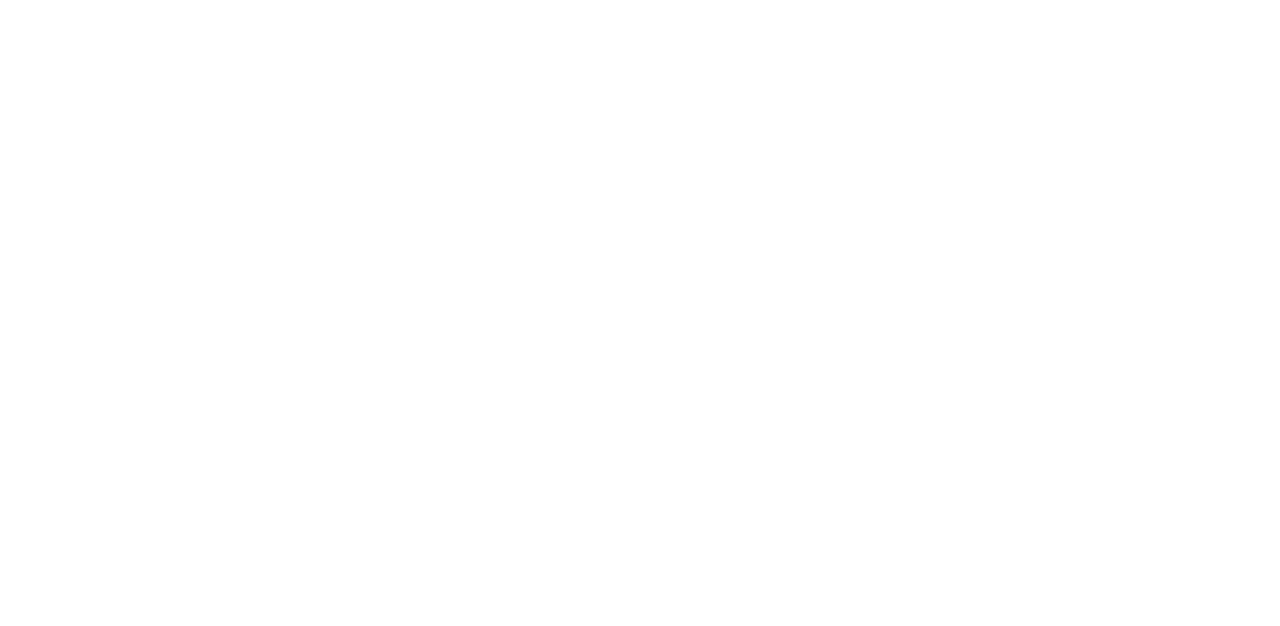
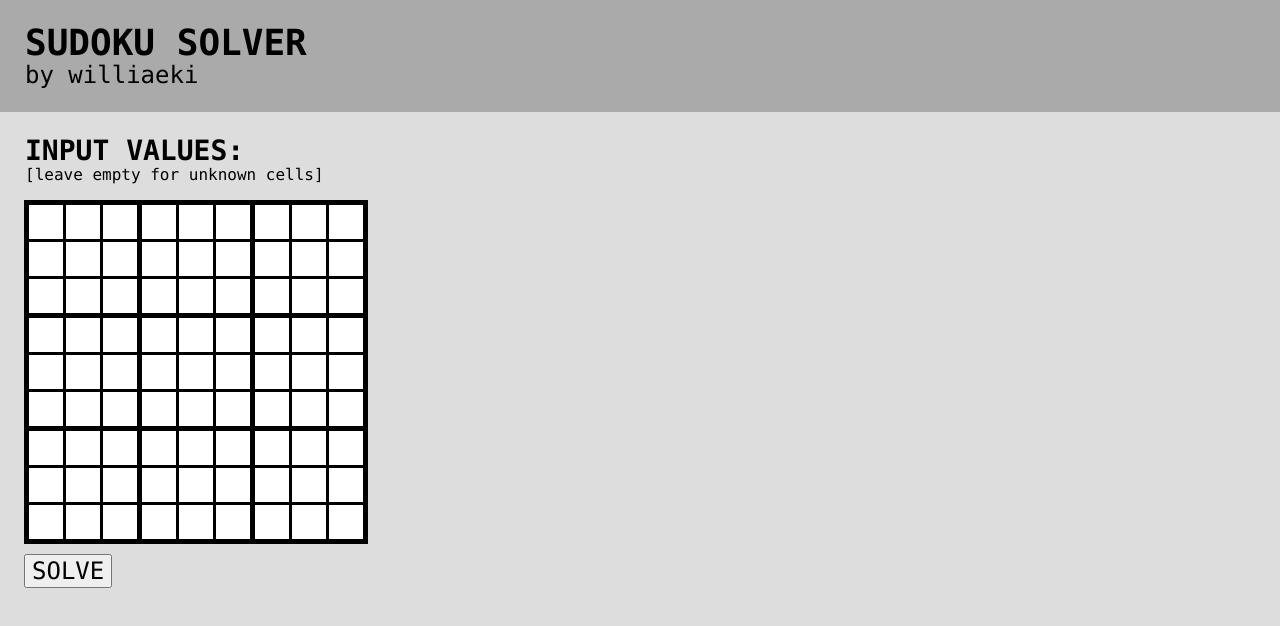
Before and after one commit to williaeki/sudoku, a plain HTML site: page index.html in a window 1280 px wide. Drawn offline with Linux system fonts and the light colour scheme.

Commit message:
23:33-12-18-22

```diff
--- a/index.html
+++ b/index.html
@@ -6,9 +6,25 @@
    <meta charset="UTF-8">
    <link rel="stylesheet" href="style.css">
    <link rel="shortcut icon" href="\images\favicon.png">
+   <script src="js/main.js"></script>
   </head>
 
   <body>
+    <nav id="homebar">
+      <h1>Sudoku Solver</h1>
+      <p>by williaeki</p>
+    </nav>
+
+    <div id="css-input-table">
+      <h2>Input Values:</h2>
+      <p style="font-size: 16px;">[leave empty for unknown cells]</p><br>
+      <!--boxes, rows, columns, and cells-->
+      <div id="table"><script>userTable()</script></div>
+      <form>
+        <button type="button" onclick="solve()" style="margin-top: 10px; font-family: Consolas, monospace; font-size: 24px; text-transform: uppercase;">Solve</input>
+      </form>
   </body>
 
+
+
 </html>
--- a/js/main.js
+++ b/js/main.js
@@ -0,0 +1,161 @@
+function deprecated() {
+for (i = 1; i <= 81; i++) {
+    console.log(i);
+    var html = i != 1 ? '<td class=\"' : '<tr><td class=\"';
+
+    switch(i % 9) {
+        case(1):
+            html += 'table-left';
+            break;
+        case(3):
+        case(6):
+        case(9):
+            html += 'table-right';
+            break;
+    }
+
+    if (i % 27 >= 1 && i % 27 <= 9) {
+        html += ' table-top';
+    } else if (i >= 73 && i <= 81) {
+        html += ' table-bottom';
+    }
+
+    html += '\"><input type=\"text\" class=\"input\" name=\"input\" inputmode=\"numeric\" maxlength=\"1\" autocomplete=\"off\"></td>';
+
+    if (i % 9 == 0) html += '</tr><tr>';
+    console.log(html);
+    document.getElementById("user-input-table").innerHTML += html;
+}
+document.getElementById("user-input-table").innerHTML += "</tr>";
+}
+
+function userTable() {
+    console.log("userTable() called");
+    const table = document.createElement("table");
+    table.id = "input-table";
+    const tableBody = document.createElement("tbody");
+    for (let i = 0; i < 9; i++) {
+        const row = document.createElement("tr");
+        for (let j = 0; j < 9; j++) {
+            const cell = document.createElement("td");
+            const cellText = document.createElement("input");
+            cellText.type = "text";
+            cellText.classList.add("input");
+            cellText.setAttribute('name', 'input');
+            cellText.setAttribute('inputMode', 'numeric');
+            cellText.setAttribute('maxLength', '1');
+            cellText.setAttribute('autocomplete', 'off');
+            cellText.setAttribute('onkeypress', 'return (event.charCode !=8 && event.charCode ==1 || (event.charCode >= 49 && event.charCode <= 57))');
+            cellText.setAttribute('value', '');
+            switch(j) {
+                case(0):
+                    cell.classList.add('table-left');
+                    break;
+                case(2):
+                case(5):
+                case(8):
+                    cell.classList.add('table-right');
+                    break;
+            }
+            switch(i) {
+                case(0):
+                case(3):
+                case(6):
+                    cell.classList.add('table-top');
+                    break;
+                case(8):
+                    cell.classList.add('table-bottom');
+                    break;
+            }
+            cell.appendChild(cellText);
+            row.appendChild(cell);
+        }
+        tableBody.appendChild(row);
+    }
+    table.appendChild(tableBody);
+    document.getElementById("table").appendChild(table);
+}
+
+async function solve() {
+    console.log("button works");
+    const input = document.getElementsByName("input");
+    var table = [];
+    for (let i = 0; i < input.length; i++) {
+        table[i] = input[i].value == '' ? 0 : input[i].value;
+        console.log(i + ", " + table[i]);
+    }
+
+    const displayTable = document.createElement("table");
+    displayTable.id = "display-table";
+    const tableBody = document.createElement("tbody");
+    for (let i = 0; i < 9; i++) {
+        const row = document.createElement("tr");
+        for (let j = 0; j < 9; j++) {
+            const cell = document.createElement("td");
+            cell.setAttribute("id", (((i * 9) + j)) + "");
+            cell.style.backgroundColor = "white";
+            const cellText = document.createTextNode(table[(i * 9) + j] != 0 ? table[(i * 9) + j] : "");
+            switch(j) {
+                case(0):
+                    cell.classList.add('table-left');
+                    break;
+                case(2):
+                case(5):
+                case(8):
+                    cell.classList.add('table-right');
+                    break;
+            }
+            switch(i) {
+                case(0):
+                case(3):
+                case(6):
+                    cell.classList.add('table-top');
+                    break;
+                case(8):
+                    cell.classList.add('table-bottom');
+                    break;
+            }
+            cell.appendChild(cellText);
+            row.appendChild(cell);
+        }
+        tableBody.appendChild(row);
+    }
+    displayTable.appendChild(tableBody);
+    document.getElementById("table").innerHTML = "";
+    document.getElementById("table").appendChild(displayTable);
+
+    checkRow(7);
+
+    setTimeout(function() {
+      checkBox(0);
+    }, 900);
+}
+
+async function checkBox(boxIndex) {
+    let start = boxIndex * 3;
+    let nextBoxStart = (boxIndex + 1) * 3;
+    for (let i = start; i <= start + 20; i += (i % 9 >= start && i % 9 < nextBoxStart - 1) ? 1 : 7) {
+        const delayInMilliseconds = 100;
+        document.getElementById(i).style.backgroundColor = "white";
+        setTimeout(function() {
+            document.getElementById(i).style.backgroundColor = '#999999';
+            console.log(i);
+            setTimeout(function() {
+                document.getElementById(i).style.backgroundColor = "white";
+            }, delayInMilliseconds);
+        }, delayInMilliseconds * ((i % 9 >= start && i % 9 < nextBoxStart) ? i % 21 : (i - 9) % 3));
+    }
+}
+
+async function checkRow(rowIndex) {
+    for (let i = rowIndex * 9; i < rowIndex * 9 + 9; i++) {
+      const delayInMilliseconds = 100;
+      document.getElementById(i).style.backgroundColor = "white";
+      setTimeout(function() {
+          document.getElementById(i).style.backgroundColor = '#999999';
+          setTimeout(function() {
+              document.getElementById(i).style.backgroundColor = "white";
+          }, delayInMilliseconds);
+      }, delayInMilliseconds * (i % 9));
+    }
+}
--- a/style.css
+++ b/style.css
@@ -0,0 +1,178 @@
+/*
+html5doctor.com Reset Stylesheet
+v1.6.1
+Last Updated: 2010-09-17
+Author: Richard Clark - http://richclarkdesign.com
+Twitter: @rich_clark
+*/
+
+html, body, div, span, object, iframe,
+h1, h2, h3, h4, h5, h6, p, blockquote, pre,
+abbr, address, cite, code,
+del, dfn, em, img, ins, kbd, q, samp,
+small, strong, sub, sup, var,
+b, i,
+dl, dt, dd, ol, ul, li,
+fieldset, form, label, legend,
+table, caption, tbody, tfoot, thead, tr, th, td,
+article, aside, canvas, details, figcaption, figure,
+footer, header, hgroup, menu, nav, section, summary,
+time, mark, audio, video {
+    margin:0;
+    padding:0;
+    border:0;
+    outline:0;
+    font-size:100%;
+    vertical-align:baseline;
+    background:transparent;
+}
+
+body {
+    line-height:1;
+}
+
+article,aside,details,figcaption,figure,
+footer,header,hgroup,menu,nav,section {
+    display:block;
+}
+
+nav ul {
+    list-style:none;
+}
+
+blockquote, q {
+    quotes:none;
+}
+
+blockquote:before, blockquote:after,
+q:before, q:after {
+    content:'';
+    content:none;
+}
+
+a {
+    margin:0;
+    padding:0;
+    font-size:100%;
+    vertical-align:baseline;
+    background:transparent;
+}
+
+/* change colours to suit your needs */
+ins {
+    background-color:#ff9;
+    color:#000;
+    text-decoration:none;
+}
+
+/* change colours to suit your needs */
+mark {
+    background-color:#ff9;
+    color:#000;
+    font-style:italic;
+    font-weight:bold;
+}
+
+del {
+    text-decoration: line-through;
+}
+
+abbr[title], dfn[title] {
+    border-bottom:1px dotted;
+    cursor:help;
+}
+
+table {
+    border-collapse:collapse;
+    border-spacing:0;
+}
+
+/* change border colour to suit your needs */
+hr {
+    display:block;
+    height:1px;
+    border:0;
+    border-top:1px solid #cccccc;
+    margin:1em 0;
+    padding:0;
+}
+
+input, select {
+    vertical-align:middle;
+}
+
+/* my style */
+
+body {
+  background-color: #dddddd;
+}
+
+h1 {
+  font-size: 36px;
+  text-transform: uppercase;
+  padding: 1px;
+}
+
+h2 {
+  font-size: 28px;
+  text-transform: uppercase;
+  padding: 1px;
+}
+
+p {
+  font-size: 24px;
+  padding: 1px;
+}
+
+table {
+  background-color: #ffffff;
+  border: 5px solid;
+}
+
+td {
+  border: 3px solid;
+  padding: 0px;
+  width: 32px; height: 32px; padding: 0px;
+  font-family: "Consolas", monospace;
+  font-size: 24px;
+}
+
+.input {
+  width: 32px; height: 32px; padding: 1px;
+  border: 0px;
+  font-family: "Consolas", monospace;
+  font-size: 24px;
+}
+
+.table-left {
+  border-left: 5px solid;
+}
+
+.table-top {
+  border-top: 5px solid;
+}
+
+.table-right {
+  border-right: 5px solid;
+}
+
+.table-bottom {
+  border-bottom: 5px solid;
+}
+
+#homebar {
+  color: #000000;
+  font-size: 36px;
+  text-align: left;
+  background-color: #aaaaaa;
+  padding: 24px;
+  font-family: "Consolas", monospace;
+}
+
+#css-input-table {
+  padding: 24px;
+  border-collapse: collapse;
+  width: 50%;
+  border-spacing: 0px;
+  font-family: "Consolas", monospace;
+}
```
